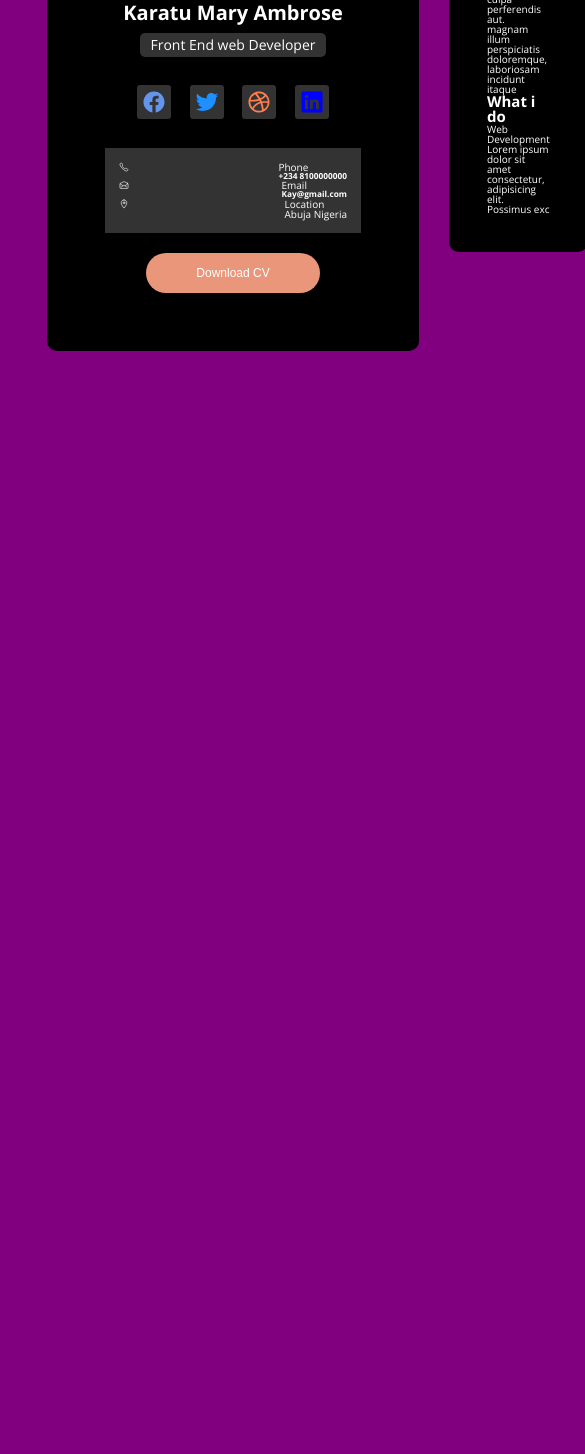
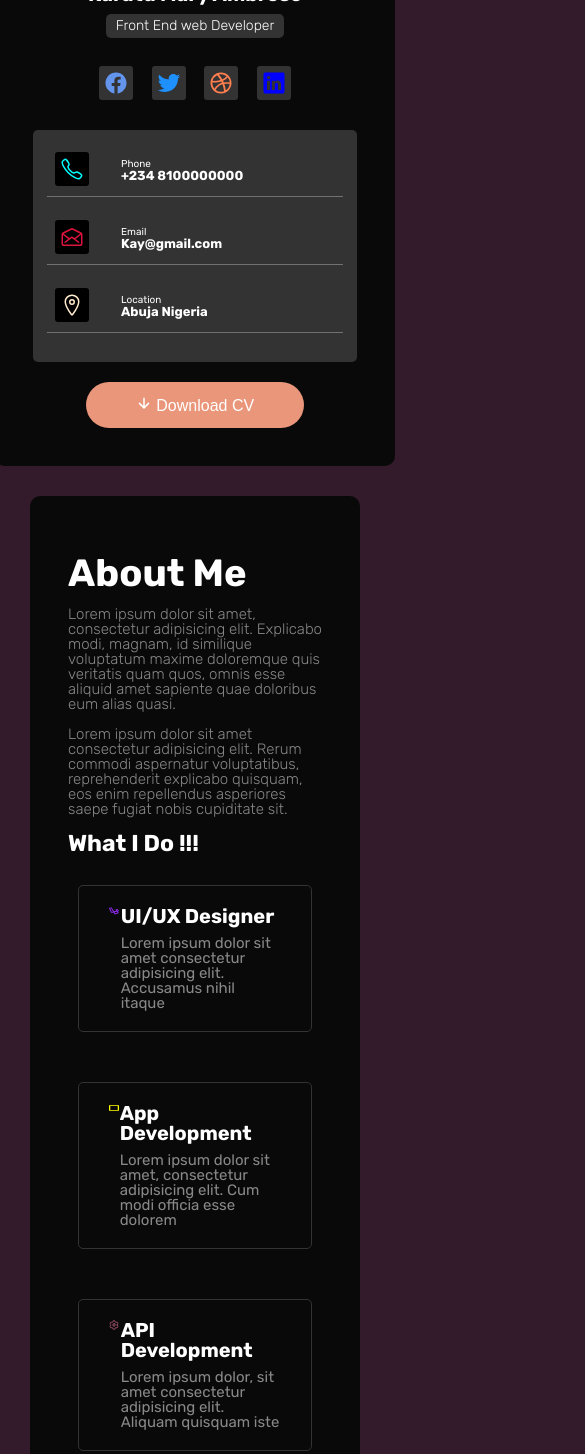
Before and after one commit to MaryKaratu/My-Portfolio, a plain HTML site: page index.html in a window 390 px wide. Shown: the part 347-1801 px from the top of the page, 585 px wide, since content can reach past the window. Before the commit the page ends 844 px from the top, so only its background shows below. Drawn offline with nearby package versions, Linux system fonts and the light colour scheme.

Commit message:
added media-query for responsiveness

```diff
--- a/index.html
+++ b/index.html
@@ -4,14 +4,14 @@
     <meta charset="UTF-8" />
     <meta name="viewport" content="width=device-width, initial-scale=1.0" />
 
-    <link rel="preconnect" href="https://fonts.googleapis.com" />
-    <link rel="preconnect" href="https://fonts.gstatic.com" crossorigin />
-    <link
-      href="https://fonts.googleapis.com/css2?family=Open+Sans:ital,wght@0,300..800;1,300..800&display=swap"
-      rel="stylesheet"
-    />
+    <link rel="preconnect" href="https://fonts.googleapis.com">
+    <link rel="preconnect" href="https://fonts.gstatic.com" crossorigin>
+    <link href="https://fonts.googleapis.com/css2?family=Rubik:ital,wght@0,300..900;1,300..900&display=swap" rel="stylesheet">
 
     <link rel="stylesheet" href="style.css" />
+    <link rel="stylesheet" href="queries.css">
+
+
     <title>My porfolio</title>
   </head>
   <body>
@@ -40,16 +40,16 @@
             </a>
           </div>
         <div class="contact-box">
-            <div class="contact-info">
+            <div class="row">
               <div class="contact-icon">
-                 <ion-icon class="icon" name="call-outline"></ion-icon>
+                 <ion-icon class="icon icon-call" name="call-outline"></ion-icon>
               </div>
               <div class="content">
                 <span>Phone</span>
                 <h5>+234 8100000000</h5>
               </div>
             </div>
-            <div class="contact-info">
+            <div class="row">
               <div class="contact-icon">
                 <ion-icon class="icon" name="mail-open-outline"></ion-icon
                  >
@@ -59,44 +59,88 @@
                 <h5>Kay@gmail.com</h5>
               </div>
             </div>
-            <div class="contact-info">
+            <div class="row">
               <div class="contact-icon">
-                <ion-icon class="icon" name="location-outline"></ion-icon
+                <ion-icon class="icon icon-location" name="location-outline"></ion-icon
                 >
               </div>
               <div class="content">
                 <span>Location</span>
-                <p>Abuja Nigeria</p>
+                <h5>Abuja Nigeria</h5>
               </div>
             </div>
           </div>
 
           <div>
             <button class="btn">
-              <a href="#" class="btn--download"> Download CV</a>
+              <ion-icon name="arrow-down-outline"></ion-icon>
+              Download CV
             </button>
           </div>
         </div>
       </div>
+
       <div class="about-me-box">
-        <div>
-          <h1 class="about-me">About Me</h1>
+        <div class="about-me">
+          <h1 class="about">About Me</h1>
           <p>
-            Lorem ipsum dolor sit, amet consectetur adipisicing elit. Cum cumque
-            fugiat, pariatur, repudiandae distinctio quia eligendi ad! Eveniet
-            delectus architecto culpa perferendis aut.
+           Lorem ipsum dolor sit amet, consectetur adipisicing elit. Explicabo modi, magnam, id similique voluptatum maxime doloremque quis veritatis quam quos, omnis esse aliquid amet sapiente quae doloribus eum alias quasi.
           </p>
           <p>
-            magnam illum perspiciatis doloremque, laboriosam incidunt itaque
+            Lorem ipsum dolor sit amet consectetur adipisicing elit. Rerum commodi aspernatur voluptatibus, reprehenderit explicabo quisquam, eos enim repellendus asperiores saepe fugiat nobis cupiditate sit.
           </p>
-          <h2>What i do</h2>
+          <h2>What I Do !!!</h2>
           </div>
-          <div>
-            <p>Web Development</p>
-            <p>
-              Lorem ipsum dolor sit amet consectetur, adipisicing elit. Possimus
-              exc
-            </p>
+          <div class="box">
+            <div class="work-box">
+              <div class="work">
+              <div class="work-icon">
+                <ion-icon class="ui-icon" name="logo-laravel"></ion-icon>
+            </div>
+              <div>
+                <h5>UI/UX Designer</h5>
+                <p>Lorem ipsum dolor sit amet consectetur adipisicing elit. Accusamus nihil itaque</p>
+              </div>
+            </div>
+            </div>
+
+            <div class="work-box">
+              <div class="work">
+              <div class="work-icon">
+                <ion-icon class="app-icon" name="phone-landscape-sharp"></ion-icon>
+              </div>
+              <div>
+                <h5>App Development</h5>
+                <p>Lorem ipsum dolor sit amet, consectetur adipisicing elit. Cum modi officia esse dolorem</p>
+              </div>
+            </div>
+            </div>
+
+            <div class="work-box">
+              <div class="work">
+              <div class="work-icon">
+                <ion-icon class="API-icon" name="settings-outline"></ion-icon>
+              </div>
+              <div>
+                <h5>API Development</h5>
+                <p>Lorem ipsum dolor, sit amet consectetur adipisicing elit. Aliquam quisquam iste</p>
+              </div>
+            </div>
+            </div>
+
+            <div class="work-box">
+              <div class="work">
+              <div class="work-icon">
+                <ion-icon class="web-icon" name="code-slash-sharp"></ion-icon>
+              </div>
+              <div>
+                <h5>Web Development</h5>
+                <p>Lorem ipsum dolor sit amet consectetur adipisicing elit. Distinctio numquam temporibus</p>
+              </div>
+            </div>
+            </div>
+
+          </div>
           </div>
         </div>
       </div>
--- /dev/null
+++ b/queries.css
@@ -0,0 +1,15 @@
+@media (max-width: 75em) {
+  .container {
+    flex-direction: column;
+  }
+
+  .about-me-box {
+    max-width: 40rem;
+    padding: 3.8rem;
+    margin: 1.5rem;
+  }
+
+  .box {
+    grid-template-columns: 1fr;
+  }
+}
--- a/style.css
+++ b/style.css
@@ -9,11 +9,11 @@ html {
 }
 
 body {
-  font-family: "Open Sans", sans-serif;
+  font-family: "Rubik", sans-serif;
   font-style: normal;
   line-height: 1;
   font-weight: 400;
-  background-color: purple;
+  background-color: #341b2b;
 }
 
 a {
@@ -30,8 +30,8 @@ a {
 }
 
 .bio-box {
-  padding: 5.8rem;
-  background-color: #000;
+  padding: 3.8rem;
+  background-color: #0a0909;
   color: #fff;
   border-radius: 10px;
   width: 40rem;
@@ -83,6 +83,12 @@ a {
   transition: 0.3s;
 }
 
+.logo:hover,
+.icon:hover {
+  transform: scale(1.2);
+  border: 1px solid rgba(255, 255, 255, 0.3);
+}
+
 .logo-twitter {
   color: dodgerblue;
 }
@@ -99,39 +105,145 @@ a {
   background-color: #333;
   padding: 1.4rem;
   min-width: 100%;
+  border-radius: 5px;
 }
 
-.contact-info {
+.row {
   display: flex;
   text-align: center;
   justify-content: space-between;
+  border-bottom: 1px solid rgba(255, 255, 255, 0.3);
+  margin-bottom: 1.5rem;
+}
+
+.icon {
+  width: 2.4rem;
+  height: 2.4rem;
+  align-items: center;
+  background-color: #000;
+  color: crimson;
+  padding: 0.5rem;
+  margin: 0.8rem;
+  border-radius: 3px;
+  transition: 0.3s;
+}
+
+.icon-call {
+  color: aqua;
+}
+
+.icon-location {
+  color: blanchedalmond;
 }
 
 .content {
   display: flex;
   flex-direction: column;
   align-items: flex-start;
+  justify-content: center;
+  min-height: 75%;
+  min-width: 75%;
 }
+
+.content span {
+  font-size: 1rem;
+}
+
+.content h5 {
+  font-size: 1.3rem;
+}
+
 .btn {
-  font-size: 1.2rem;
+  font-size: 1.6rem;
   padding: 1.3rem 5rem;
+  color: #fff;
   background-color: darksalmon;
   border: none;
   border-radius: 25px;
 }
 
-.btn--download:link {
-  display: inline-block;
-  color: #fff;
-  text-decoration: none;
-}
-
+/* ABOUT ME SECTION */
 .about-me-box {
-  padding: 3.8rem;
-  background-color: #000;
+  padding: 2rem 3.8rem;
+  background-color: #0a0909;
   color: #fff;
   border-radius: 10px;
-  width: 90rem;
+  max-width: 80rem;
   margin: 1.5rem;
   align-items: flex-start;
 }
+
+.about {
+  font-size: 3.8rem;
+  font-weight: bold;
+  color: #fff;
+  margin-bottom: 1.2rem;
+}
+
+.about-me {
+  font-size: 1.5rem;
+  font-weight: lighter;
+  margin: 2rem 0;
+}
+
+.about-me h2 {
+  font-size: 2.3rem;
+  margin: 0.5rem 0;
+}
+
+.about-me p {
+  color: #888;
+  font-size: 1.5rem;
+  margin: 1.5rem 0;
+}
+
+.box {
+  display: grid;
+  column-gap: 3rem;
+  row-gap: 3rem;
+  grid-template-columns: 1fr 1fr;
+}
+.work-box {
+  display: flex;
+  background-color: #0a0909;
+  padding: 2rem 3rem;
+  margin: 1rem;
+  border-radius: 5px;
+  border: 0.2px solid #333;
+}
+
+.work {
+  display: flex;
+  justify-content: space-between;
+}
+
+.work-icon {
+  height: 4rem;
+  width: 4rem;
+}
+
+.ui-icon {
+  color: blueviolet;
+}
+
+.app-icon {
+  color: yellow;
+}
+
+.API-icon {
+  color: palevioletred;
+}
+
+.web-icon {
+  color: blue;
+}
+
+.work h5 {
+  font-size: 2rem;
+  margin-bottom: 1rem;
+}
+
+.work p {
+  color: #888;
+  font-size: 1.5rem;
+}
```
